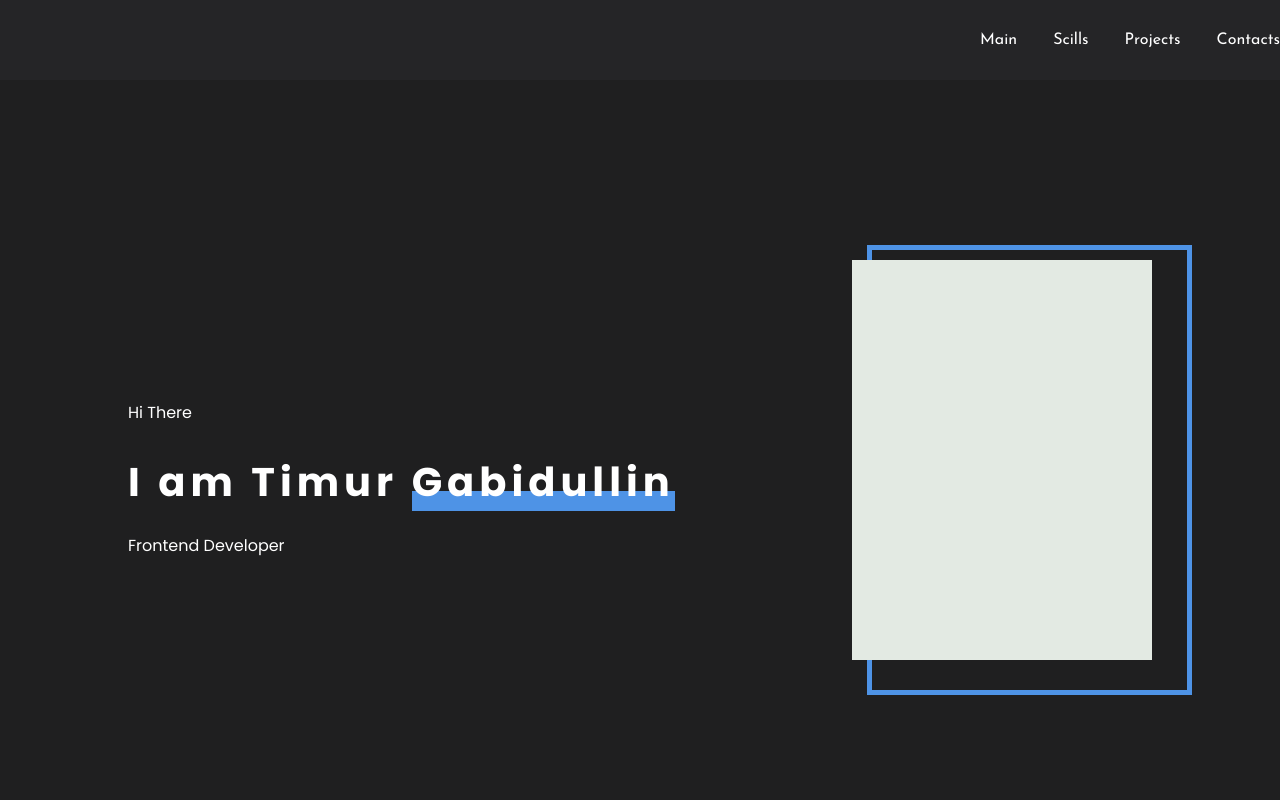
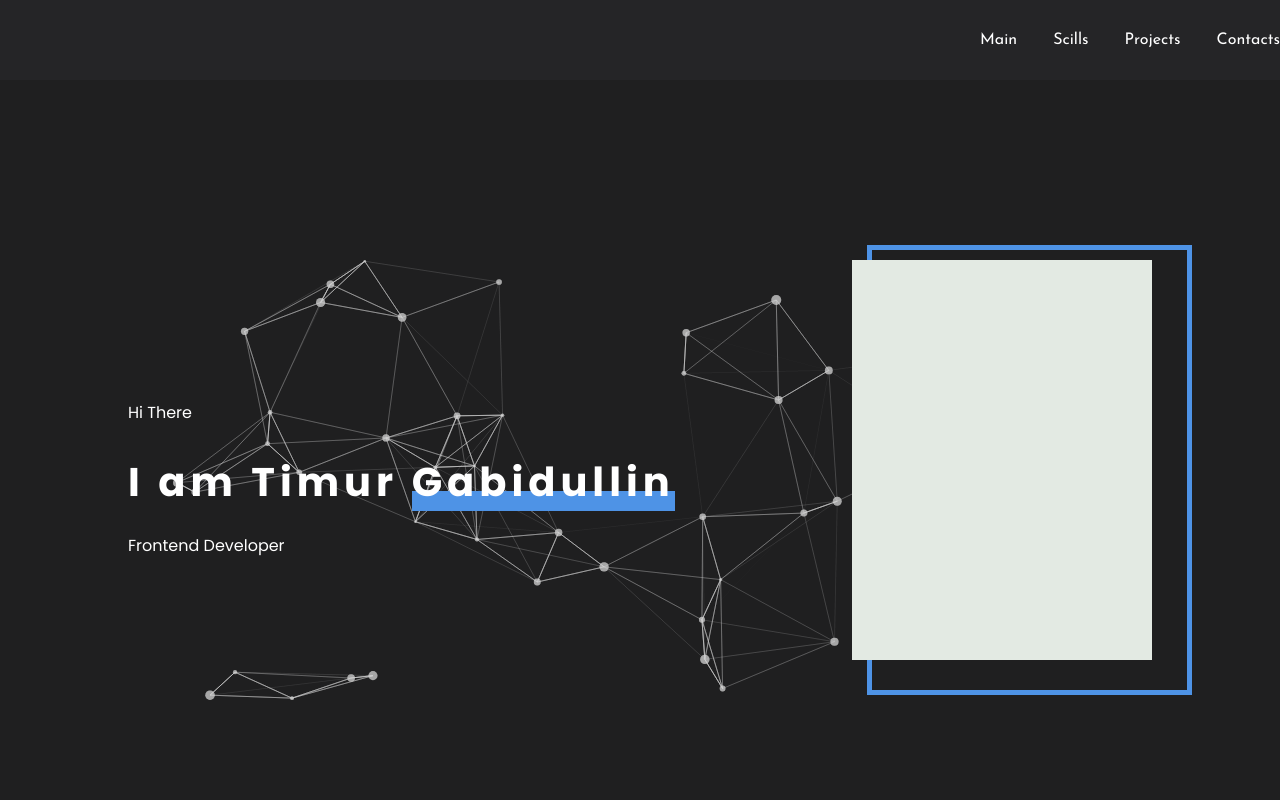
Before and after one commit to TimurGabidullin/portfolio, a React (Create React App) app: page / in a window 1280 px wide. Shown: the top 800 px of the page. Built offline with nearby package versions, Linux system fonts and the light colour scheme.

Commit message:
added tsParticles in main block

```diff
--- a/package.json
+++ b/package.json
@@ -15,6 +15,7 @@
     "react": "^17.0.2",
     "react-dom": "^17.0.2",
     "react-scripts": "4.0.3",
+    "react-tsparticles": "^1.42.1",
     "web-vitals": "^1.0.1"
   },
   "scripts": {
--- a/src/App.js
+++ b/src/App.js
@@ -7,8 +7,12 @@
 import Contacts from "./contacts/Contacts";
 import Footer from "./footer/Footer";
 
+
+
+
 function App() {
     return (
+
         <div className="App">
             <Header/>
             <Main/>
@@ -17,6 +21,7 @@
             <Contacts/>
             <Footer/>
         </div>
+
     );
 }
 
--- a/src/footer/Footer.js
+++ b/src/footer/Footer.js
@@ -1,5 +1,6 @@
 import React from "react";
 import style from './Footer.module.scss';
+
 
 
 function Footer() {
--- a/src/main/Main.js
+++ b/src/main/Main.js
@@ -1,10 +1,93 @@
 import React from "react";
+
 import style from './Main.module.scss';
+import Particles from "react-tsparticles";
 
-function Main() {
+
+
+ function Main() {
+
     return (
         <div className={style.mainBlock}>
             <div className={`${style.mainContainer}`}>
+                <Particles
+                    id="tsparticles"
+                    className={style.particles}
+                    params={{
+                        fullScreen: { enable: false },
+                        fpsLimit: 120,
+                        interactivity: {
+                            events: {
+                                onClick: {
+                                    enable: true,
+                                    mode: "push",
+                                },
+                                onHover: {
+                                    enable: true,
+                                    mode: "repulse",
+                                },
+                                resize: true,
+                            },
+                            modes: {
+                                bubble: {
+                                    distance: 400,
+                                    duration: 2,
+                                    opacity: 0.8,
+                                    size: 40,
+                                },
+                                push: {
+                                    quantity: 4,
+                                },
+                                repulse: {
+                                    distance: 200,
+                                    duration: 0.4,
+                                },
+                            },
+                        },
+                        particles: {
+                            color: {
+                                value: "#ffffff",
+                            },
+                            links: {
+                                color: "#ffffff",
+                                distance: 150,
+                                enable: true,
+                                opacity: 0.5,
+                                width: 1,
+                            },
+                            collisions: {
+                                enable: true,
+                            },
+                            move: {
+                                direction: "none",
+                                enable: true,
+                                outMode: "bounce",
+                                random: false,
+                                speed: 6,
+                                straight: false,
+                            },
+                            number: {
+                                density: {
+                                    enable: true,
+                                    area: 800,
+                                },
+                                value: 80,
+                            },
+                            opacity: {
+                                value: 0.5,
+                            },
+                            shape: {
+                                type: "circle",
+                            },
+                            size: {
+                                random: true,
+                                value: 5,
+                            },
+                        },
+                        detectRetina: true,
+                    }}
+                />
+
                 <div className={style.greeting}>
                     <span>Hi There</span>
                     <h1>I am Timur <span>Gabidullin</span></h1>
--- a/src/main/Main.module.scss
+++ b/src/main/Main.module.scss
@@ -15,6 +15,21 @@
   .mainContainer {
     @include container();
     height: 100%;
+    position: relative;
+
+    .particles{
+      position: absolute;
+      left: 0;
+      right: 0;
+      top: 0;
+      bottom: 0;
+      //height: 100%;
+      //width: 100%;
+      z-index: 0;
+      opacity: 0.8;
+    }
+
+
 
     .greeting {
       width: 600px;
```
Also changed, not shown: 1 other file (tests, documents, lock files or other folders).
